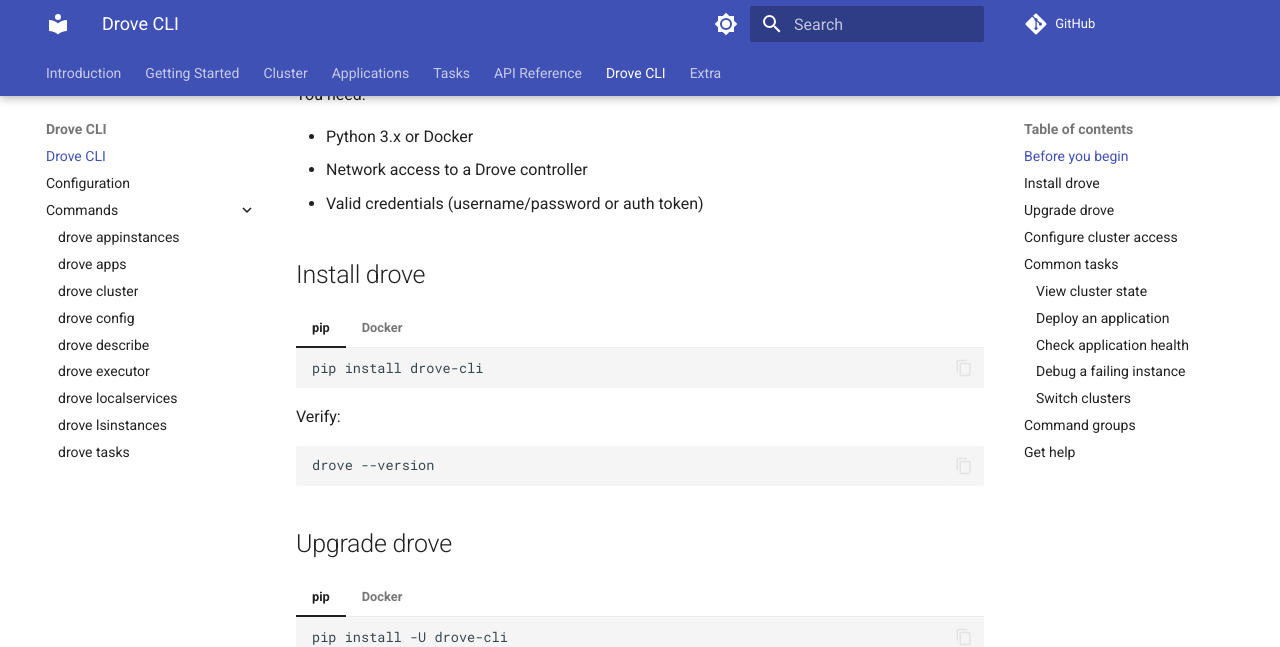
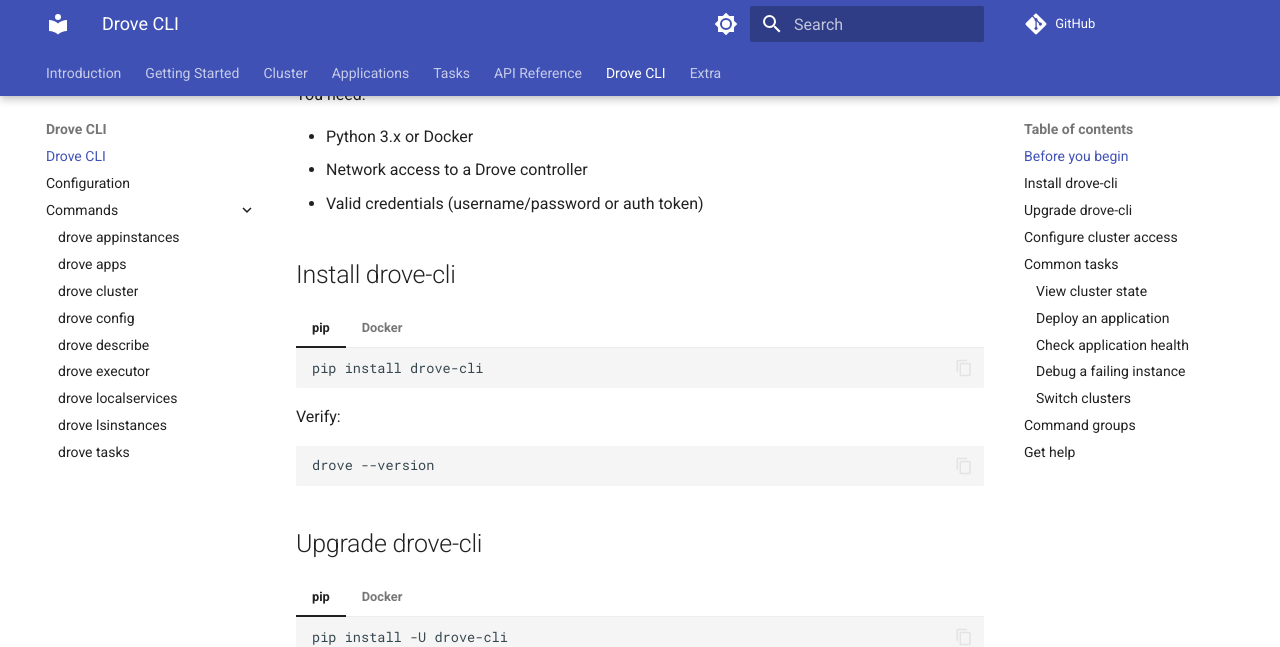
Before and after one commit to PhonePe/drove-orchestrator, an MkDocs documentation site: the page built from docs/docs/cli/index.md, in a window 1280 px wide and 900 px high, scrolled down 302 px. Shown: the top 647 px of the window. Built offline with MkDocs 1.6.1 and Material for MkDocs 9.7.7, drawn with Linux system fonts in a browser that asks for light colours; comment, search, counter and statistics services are not loaded.

Commit message:
rename drove to drove-cli

````diff
--- a/docs/docs/cli/index.md
+++ b/docs/docs/cli/index.md
@@ -10,7 +10,7 @@
 - Network access to a Drove controller
 - Valid credentials (username/password or auth token)
 
-## Install drove
+## Install drove-cli
 
 === "pip"
     ```bash
@@ -36,7 +36,7 @@
 drove --version
 ```
 
-## Upgrade drove
+## Upgrade drove-cli
 
 === "pip"
     ```bash
````
